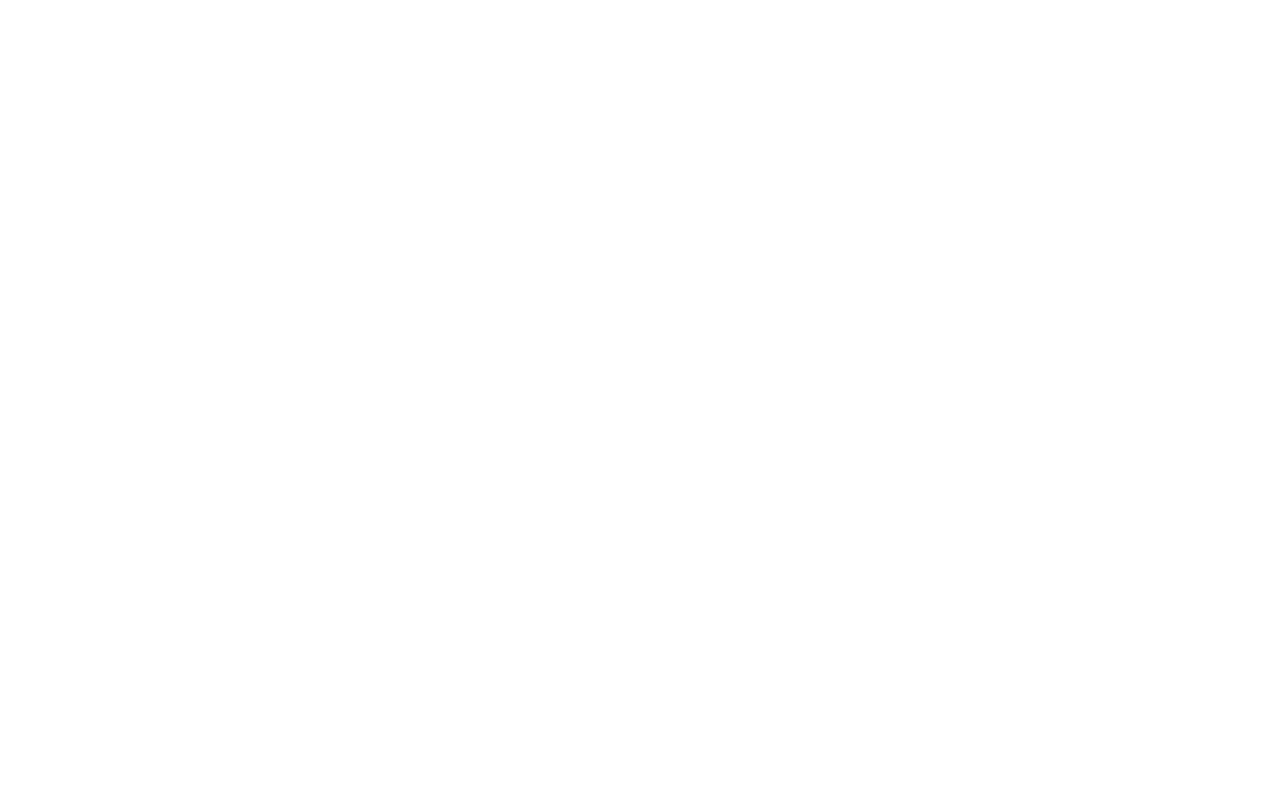
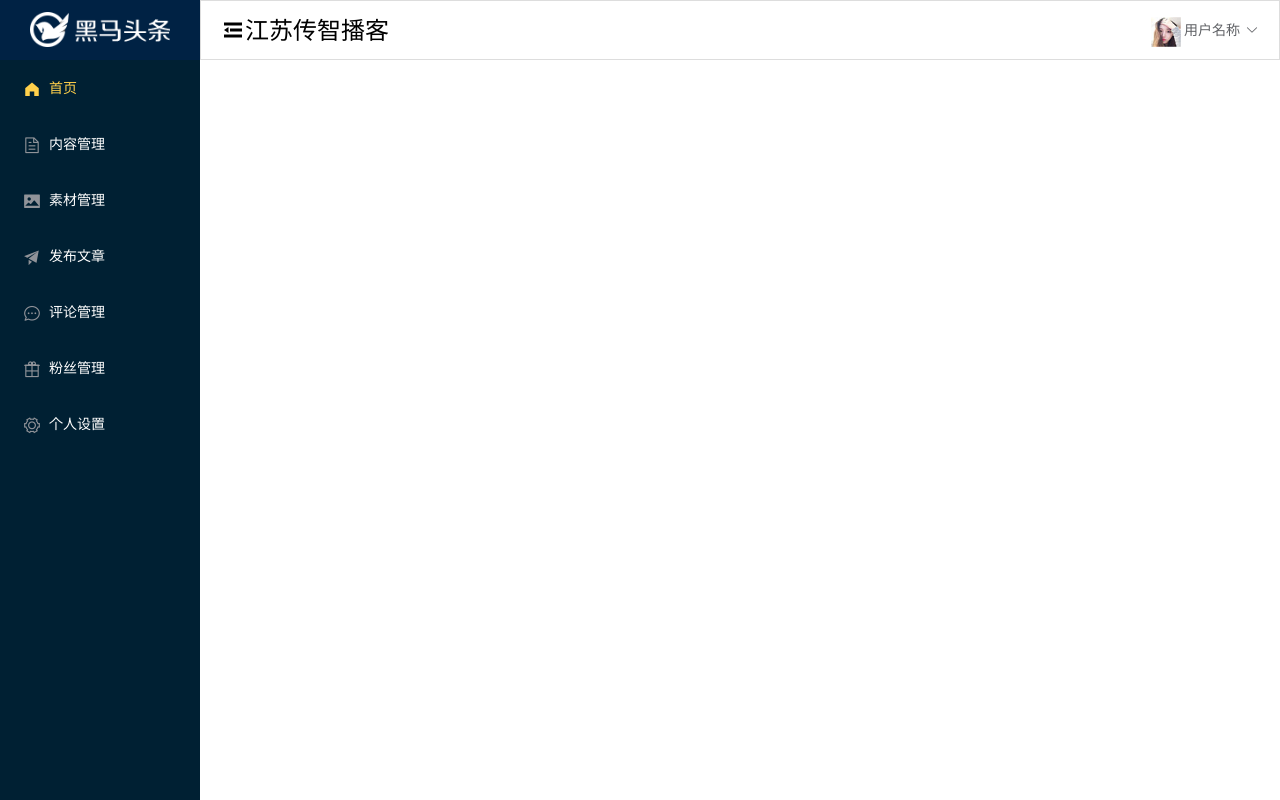
Before and after one commit to fengzhongyipilang/My-toutiao, a Vue app: page /#/ in a window 1280 px wide. Built offline with nearby package versions, Linux system fonts and the light colour scheme.

Commit message:
表单整体提交，首页home头部和侧导航栏完成

```diff
--- a/package.json
+++ b/package.json
@@ -8,6 +8,7 @@
     "lint": "vue-cli-service lint"
   },
   "dependencies": {
+    "axios": "^0.19.0",
     "core-js": "^3.4.3",
     "element-ui": "^2.13.0",
     "vue": "^2.6.10",
--- a/src/main.js
+++ b/src/main.js
@@ -13,6 +13,10 @@
 //  vue-cli提供的一个绝对路径别名  src绝对路径
 // import router from '@/router'
 
+// 简单配置axios
+import axios from 'axios'
+Vue.prototype.$http = axios
+
 // 使用element-ui库
 Vue.use(elementui)
 
--- /dev/null
+++ b/src/views/home/index.vue
@@ -0,0 +1,131 @@
+<template>
+  <el-container class="my-container">
+    <!--  测导航-->
+    <el-aside width="200px" class="my-aside">
+<!--      logo图-->
+      <div class="logo"></div>
+<!--      测导航栏------------------------------------------>
+      <el-menu
+        default-active="/"
+        class="el-menu-vertical-demo el-menu"
+        background-color="#002033"
+        text-color="#fff"
+        active-text-color="#ffd04b"
+        :collapse="isCollapse"
+        :collapse-transition="false"
+       router
+      >
+       <el-menu-item index="/">
+          <i class="el-icon-s-home"></i>
+          <span slot="title">首页</span>
+        </el-menu-item>
+        <el-menu-item index="/article">
+          <i class="el-icon-document"></i>
+          <span slot="title">内容管理</span>
+        </el-menu-item>
+       <el-menu-item index="/image">
+          <i class="el-icon-picture"></i>
+          <span slot="title">素材管理</span>
+        </el-menu-item>
+       <el-menu-item index="/publish">
+          <i class="el-icon-s-promotion"></i>
+          <span slot="title">发布文章</span>
+        </el-menu-item>
+        <el-menu-item index="/comment">
+          <i class="el-icon-chat-dot-round"></i>
+          <span slot="title">评论管理</span>
+        </el-menu-item>
+        <el-menu-item index="/fans">
+          <i class="el-icon-present"></i>
+          <span slot="title">粉丝管理</span>
+        </el-menu-item>
+        <el-menu-item index="/setting">
+          <i class="el-icon-setting"></i>
+          <span slot="title">个人设置</span>
+        </el-menu-item>
+      </el-menu>
+      <!--    测导航栏结束----------------------------------->
+
+    </el-aside>
+
+    <el-container>
+<!--      头-->
+      <el-header class="my-header">
+        <span class="el-icon-s-fold myspan"></span>
+        <span class="myspan">江苏传智播客</span>
+
+        <!--    下拉菜单-->
+        <el-dropdown class="my-dropdown">
+<!--          用户信息-->
+           <span class="el-dropdown-link">
+            <img class="avatar" src="../../assets/images/avatar.jpg" alt="">
+            <span class="name"> 用户名称</span>
+            <i class="el-icon-arrow-down el-icon--right"></i>
+          </span>
+<!--  下拉详情-->
+          <el-dropdown-menu slot="dropdown">
+            <el-dropdown-item icon="el-icon-setting">个人设置</el-dropdown-item>
+            <el-dropdown-item icon="el-icon-unlock">退出登录</el-dropdown-item>
+          </el-dropdown-menu>
+        </el-dropdown>
+
+      </el-header>
+<!--      体-->
+      <el-main>
+        <div class=""></div>
+      </el-main>
+    </el-container>
+  </el-container>
+</template>
+
+<script>
+  export default {}
+</script>
+
+<style scoped lang="less">
+
+  .my-container {
+    width: 100%;
+    height: 100%;
+    position: absolute;
+    top: 0;
+    left: 0;
+    /*侧边栏样式*/
+    .my-aside {
+      background-color: #002033;
+    }
+    /*头部样式*/
+    .my-header {
+      border: 1px solid #ddd;
+      line-height: 60px;}
+
+      .myspan {
+        font-size: 24px;
+      }
+    .my-dropdown {
+      float: right;
+
+      .avatar {
+        width: 30px;
+        height: 30px;
+        vertical-align: middle;
+      }
+    }
+    /*头部样式结束*/
+
+
+    /*测导航栏*/
+    .logo{
+       width: 100%;
+      height: 60px;
+      background: #002244 url(../../assets/images/logo_admin.png) no-repeat
+        center / 140px auto;
+    }
+    .el-menu {
+      border-right: 0;
+    }
+    /*测导航栏结束*/
+
+  }
+
+</style>
--- a/src/views/login/index.vue
+++ b/src/views/login/index.vue
@@ -1,7 +1,7 @@
 <template>
   <div class="container">
     <el-card class="my-card">
-      <el-form :model="loginForm" :rules="loginRules">
+      <el-form ref="loginForm" :model="loginForm" :rules="loginRules">
         <img src="../../assets/images/logo_index.png" alt />
         <!-- 表单 -->
         <!-- -----------------手机号表单------------------ -->
@@ -22,7 +22,7 @@
         </el-form>
         <!-- -----------------登录--------------------- -->
         <el-form>
-          <el-button type="primary" style="width:100%">登录</el-button>
+          <el-button @click="login()" type="primary" style="width:100%">登录</el-button>
         </el-form>
       </el-form>
     </el-card>
@@ -32,6 +32,14 @@
 <script>
 export default {
   data () {
+    const checkMobile = (rule, value, callback) => {
+      // 是否合法手机号 自己的校验逻辑
+      if (!/^1[3-9]\d{9}$/.test(value)) {
+        return callback(new Error('手机格式不对'))
+      }
+      callback()
+    }
+
     return {
       // 容器
       loginForm: {
@@ -42,7 +50,9 @@
       loginRules: {
         // 给字段添加校验规则（多个）
         mobile: [
-          { required: true, message: ' 请输入手机号', trigger: 'blur' }
+          { required: true, message: ' 请输入手机号', trigger: 'blur' },
+          // 自定义校验规则
+          { validate: checkMobile, trigger: 'blur' }
         ],
         code: [
           { required: true, message: ' 请输入手机号', trigger: 'blur' },
@@ -50,6 +60,27 @@
 
         ]
       }
+    }
+  },
+  methods: {
+    // 生命周期钩子函数（当组件渲染完毕后执行）
+    login () {
+      // 调用 validate 对整体表进行校验
+      this.$refs.loginForm.validate((valid) => {
+        if (valid) {
+          // 校验成功  调用登录接口
+          this.$http.post('http://ttapi.research.itcast.cn/mp/v1_0/authorizations', this.loginForm)
+            .then(res => {
+              // 成功 跳转
+              // 注意 登录 不够完善
+              this.$router.push('/')
+            })
+            .catch(() => {
+              // 失败 提示
+              this.$message.error('手机号或验证码错误')
+            })
+        }
+      })
     }
   }
 }
```
Also changed, not shown: src/router/index.js (+5 -2 lines), 1 other file (tests, documents, lock files or other folders).
